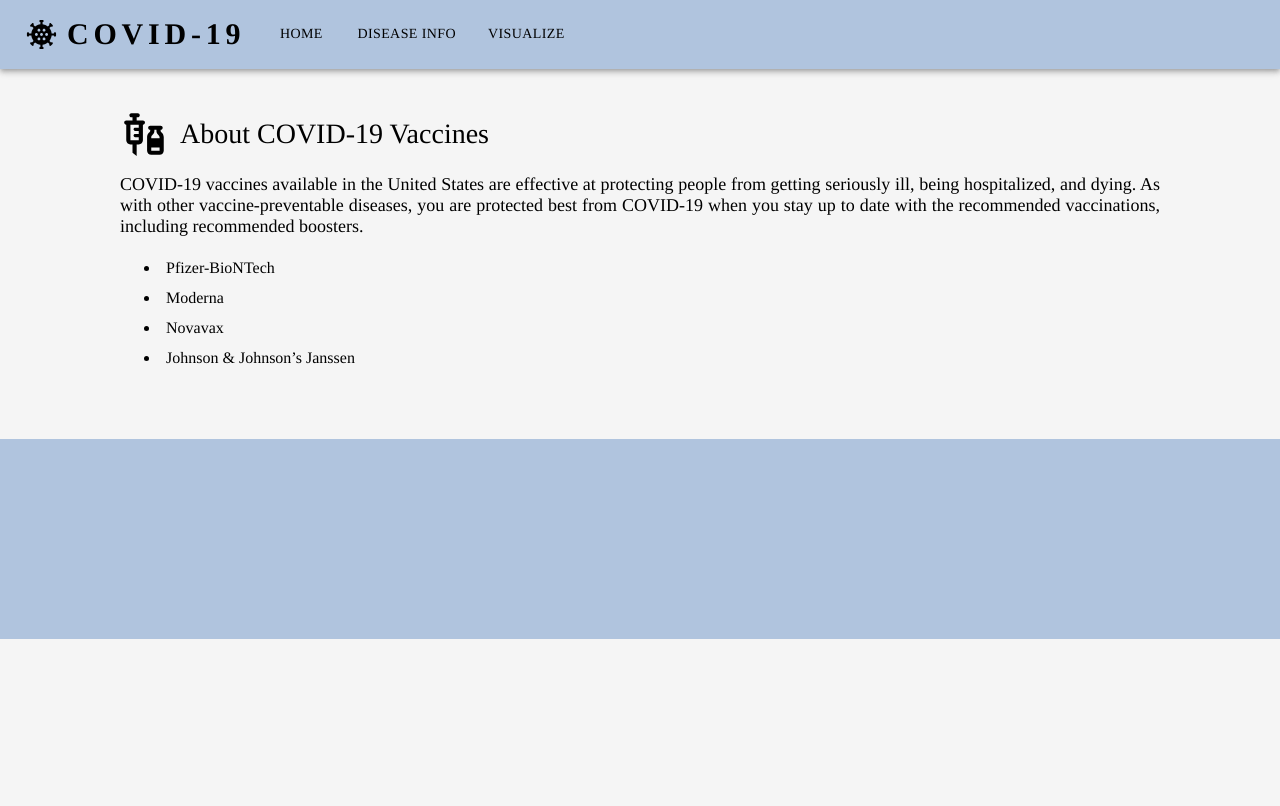
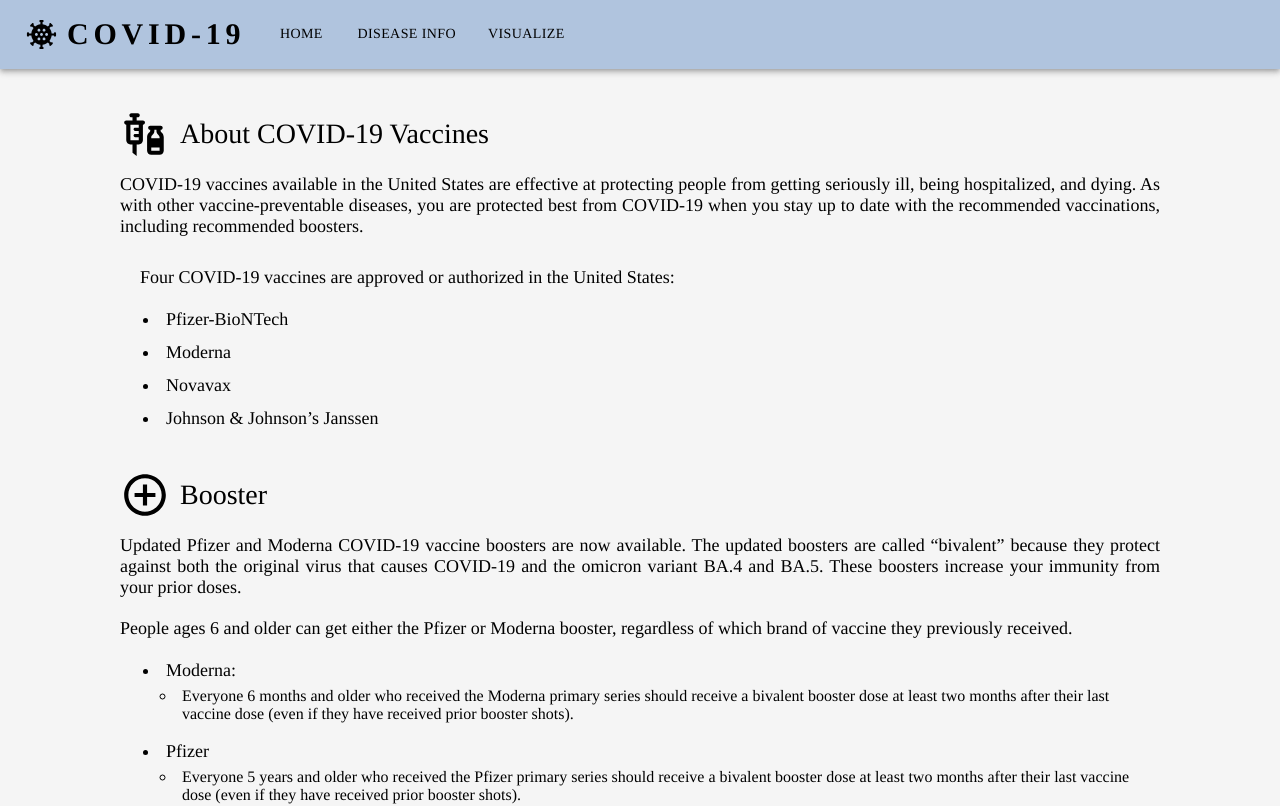
Before and after one commit to JamieHa8794/covidDisplay, a React app: page /#/Vaccines in a window 1280 px wide. Shown: the top 806 px of the page. Built offline with nearby package versions, Linux system fonts and the light colour scheme; no server answers.

Commit message:
vaccine page

```diff
--- a/public/styles.css
+++ b/public/styles.css
@@ -164,7 +164,7 @@ nav{
     display: flex;
     flex-direction: row;
     align-items: center;
-    margin-bottom: 15px;
+    margin-bottom: 5px;
 }
 .vaccines-title{
     font-size: 28px;
@@ -172,18 +172,40 @@ nav{
 .vaccines-description{
     font-size: 18px;
     text-align: justify;
+    padding-top: 10px;
+    padding-bottom: 10px;
 }
 
 .vaccines-list-container{
     display: flex;
-    flex-direction: row;
+    flex-direction: column;
+}
+.vaccines-list-description{
+    font-size: 18px;
+    text-align: justify;
+    margin-top: 20px;
+    margin-bottom: 10px;
+    margin-left: 20px;
 }
 .vaccines-list-ul{
     display: flex;
     flex-direction: column;
     flex-wrap: wrap;
     justify-content: space-evenly;
+    margin-top: 5px;
+    margin-bottom: 5px;
+
+
 }
 .vaccines-list-li{
+    font-size: 18px;
+
     padding: 6px;
 }
+.vaccines-list-li-li{
+    font-size: 16px;
+
+    margin-left: 10px;
+    padding: 6px;
+    list-style-type: circle;
+}
--- a/src/Vaccines.js
+++ b/src/Vaccines.js
@@ -2,6 +2,8 @@ import React, {Component} from 'react';
 
 
 import VaccinesIcon from '@mui/icons-material/Vaccines';
+import AddCircleOutlineIcon from '@mui/icons-material/AddCircleOutline';
+
 
 class Vaccines extends Component{
     constructor(){
@@ -29,6 +31,9 @@ class Vaccines extends Component{
                         COVID-19 vaccines available in the United States are effective at protecting people from getting seriously ill, being hospitalized, and dying. As with other vaccine-preventable diseases, you are protected best from COVID-19 when you stay up to date with the recommended vaccinations, including recommended boosters.
                     </div>
 
+                    <div className='vaccines-list-description'>
+                    Four COVID-19 vaccines are approved or authorized in the United States:
+                    </div>
                     <div className='vaccines-list-container'>
                         <ul className='vaccines-list-ul'>
                             <li className='vaccines-list-li'>
@@ -48,6 +53,51 @@ class Vaccines extends Component{
 
                 </div>
 
+
+                <div className='vaccines-main-container'>
+
+
+                <div className='vaccines-title-container'>
+                    <AddCircleOutlineIcon
+                        sx={{
+                            fontSize: '50',
+                            mr: '10'
+                        }}
+                        />
+                    <div className='vaccines-title'>
+                    Booster
+                    </div>
+                    </div>
+                    <div className='vaccines-description'>
+                    Updated Pfizer and Moderna COVID-19 vaccine boosters are now available. The updated boosters are called “bivalent” because they protect against both the original virus that causes COVID-19 and the omicron variant BA.4 and BA.5. These boosters increase your immunity from your prior doses.
+                    </div>
+
+                    <div className='vaccines-list-container'>
+                        <div className='vaccines-description'>
+                        People ages 6 and older can get either the Pfizer or Moderna booster, regardless of which brand of vaccine they previously received.
+                        </div>
+                        <ul className='vaccines-list-ul'>
+                            <li className='vaccines-list-li'>
+                                Moderna:
+                                <li className='vaccines-list-li-li'>
+                                Everyone 6 months and older who received the Moderna primary series should receive a bivalent booster dose at least two months after their last vaccine dose (even if they have received prior booster shots).
+                                </li>
+                            </li>
+                            <li className='vaccines-list-li'>
+                                Pfizer
+                                <li className='vaccines-list-li-li'>
+                                Everyone 5 years and older who received the Pfizer primary series should receive a bivalent booster dose at least two months after their last vaccine dose (even if they have received prior booster shots).
+                                </li>
+                                <li className='vaccines-list-li-li'>
+                                Children 6 months to 4 years who received the Pfizer primary series are not eligible for a booster dose at this time. However, people in this age group that have not received all three doses of the Pfizer primary series will now receive a bivalent shot for their third dose.
+                                </li>
+                            </li>
+
+                        </ul>
+                    </div>
+
+                </div>
+
             </div>
         )
     }
```
